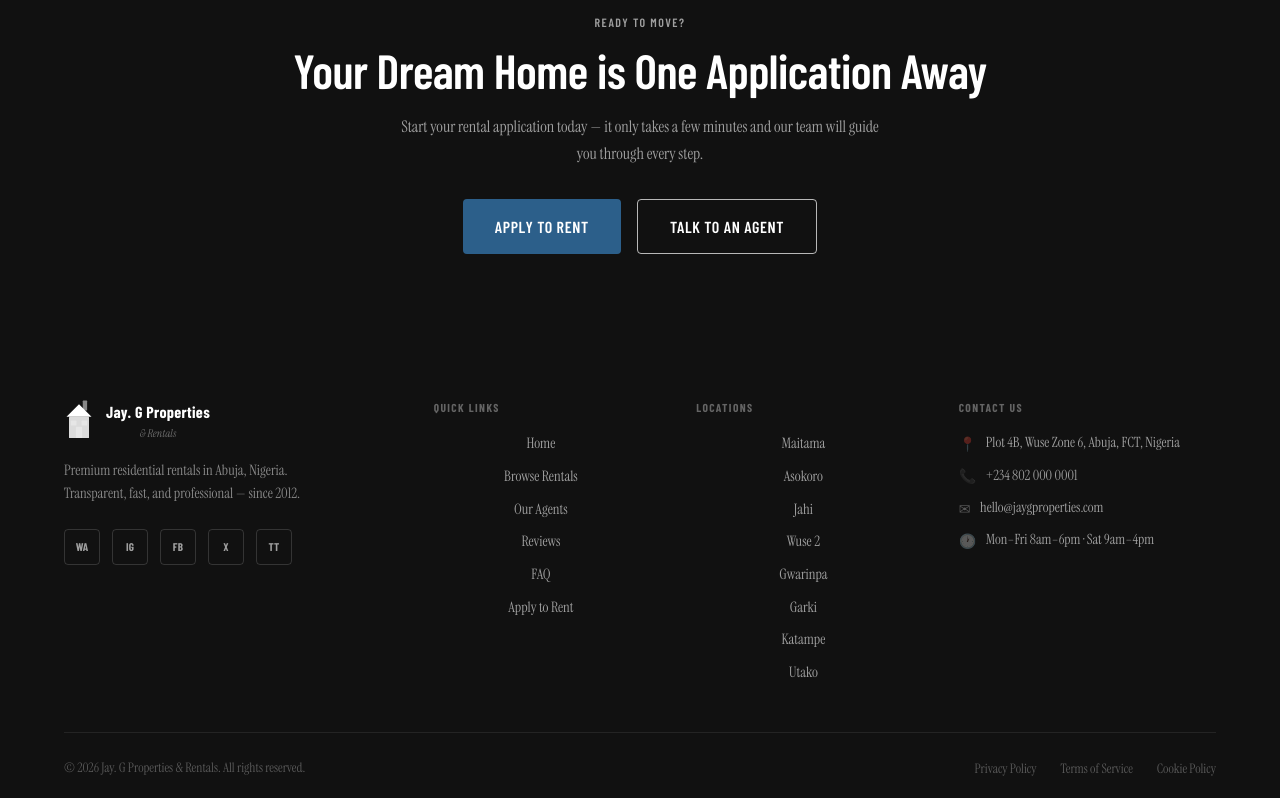
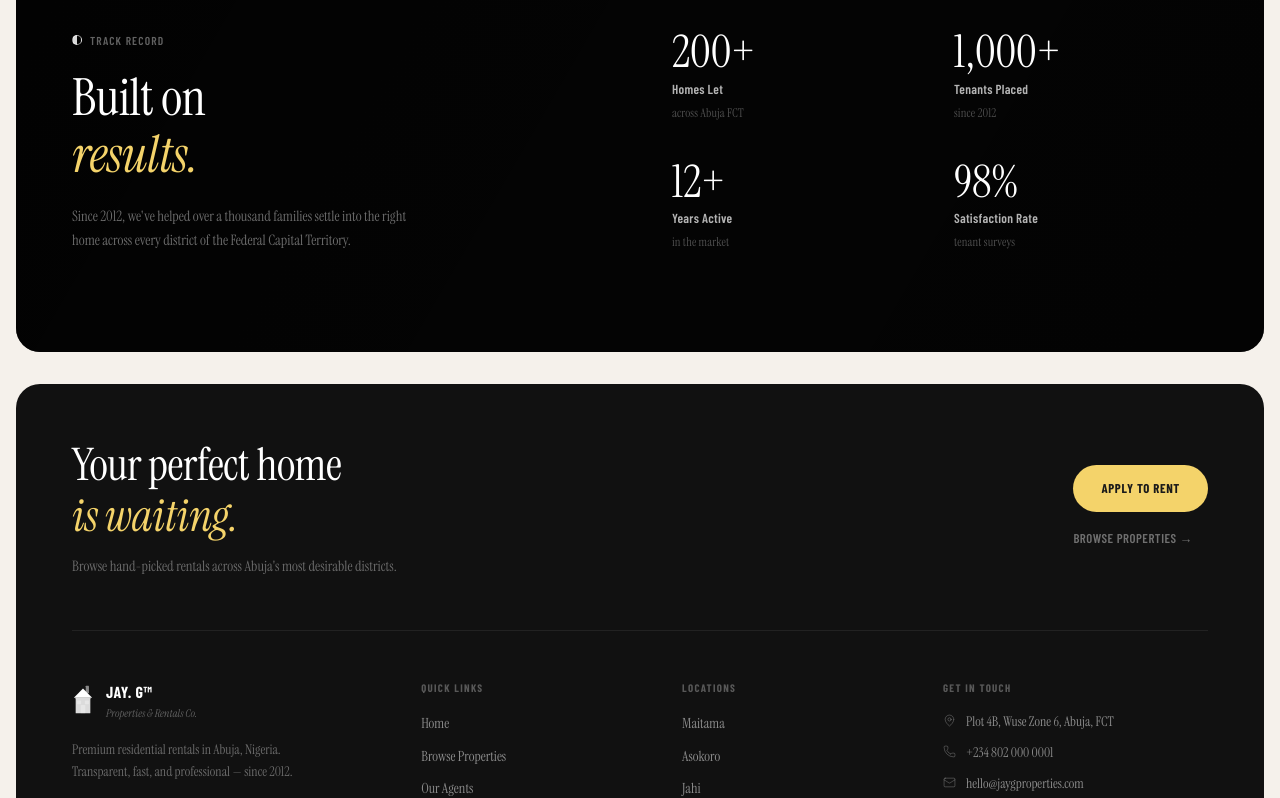
Before and after one commit to nonaseih/glamour.j-properties, a React (Vite) app: page / in a window 1280 px wide. Shown: the part 3040-3838 px from the top of the page. Built offline with nearby package versions, Linux system fonts and the light colour scheme; a web font is replaced by a local one.

Commit message:
Homepage Upgrade Completed

```diff
--- a/src/components/Footer.jsx
+++ b/src/components/Footer.jsx
@@ -1,107 +1,146 @@
+import { MapPin, Phone, Mail, Clock } from 'lucide-react'
 import HouseLogo from './HouseLogo'
 import { WA_BASE } from '../data'
 
+const NAV_LINKS = [
+  ['home',         'Home'],
+  ['rentals',      'Browse Properties'],
+  ['agents',       'Our Agents'],
+  ['testimonials', 'Reviews'],
+  ['faq',          'FAQ'],
+  ['apply',        'Apply to Rent'],
+]
+
+const LOCATIONS = ['Maitama', 'Asokoro', 'Jahi', 'Wuse 2', 'Gwarinpa', 'Garki', 'Katampe', 'Utako']
+
 const SOCIALS = [
-  { label: 'WA', href: WA_BASE + '?text=Hi%2C%20I%27d%20like%20to%20enquire%20about%20a%20property.' },
+  { label: 'WA', href: `${WA_BASE}?text=Hi%2C%20I%27d%20like%20to%20enquire%20about%20a%20property.` },
   { label: 'IG', href: '#' },
   { label: 'FB', href: '#' },
-  { label: 'X', href: '#' },
+  { label: 'X',  href: '#' },
   { label: 'TT', href: '#' },
 ]
 
 export default function Footer({ navigate }) {
-  const go = (id) => (e) => { e.preventDefault(); navigate(id) }
+  return (
+    <footer className="footer-stage">
+      <div className="footer-wrap">
 
-  return (
-    <footer className="footer">
-      <div className="container">
-        <div className="footer__grid">
-          <div className="footer__brand">
-            <button onClick={go('home')} style={{ display: 'flex', alignItems: 'center', gap: '0.75rem', color: '#fff' }}>
-              <HouseLogo size={30} />
+        {/* ── CTA ── */}
+        <div className="footer-cta">
+          <div className="footer-cta__text">
+            <h2 className="footer-cta__h2">
+              Your perfect home<br />
+              <em>is waiting.</em>
+            </h2>
+            <p className="footer-cta__sub">
+              Browse hand-picked rentals across Abuja's most desirable districts.
+            </p>
+          </div>
+          <div className="footer-cta__actions">
+            <button className="footer-cta__primary" onClick={() => navigate('apply')}>
+              Apply to Rent
+            </button>
+            <button className="footer-cta__ghost" onClick={() => navigate('rentals')}>
+              Browse Properties →
+            </button>
+          </div>
+        </div>
+
+        <div className="footer-rule" />
+
+        {/* ── Grid ── */}
+        <div className="footer-grid">
+
+          {/* Brand */}
+          <div className="footer-brand">
+            <button className="footer-brand__logo" onClick={() => navigate('home')}>
+              <HouseLogo size={22} />
               <div>
-                <div style={{ fontFamily: 'var(--font-display)', fontWeight: 700, fontSize: '1rem', letterSpacing: '0.02em' }}>
-                  Jay. G Properties
-                </div>
-                <div style={{ fontFamily: 'var(--font-body)', fontStyle: 'italic', fontSize: '0.68rem', color: 'rgba(255,255,255,.4)' }}>
-                  & Rentals
-                </div>
+                <div className="footer-brand__name">JAY. G™</div>
+                <div className="footer-brand__sub">Properties &amp; Rentals Co.</div>
               </div>
             </button>
-            <p className="footer__tagline">
-              Premium residential rentals in Abuja, Nigeria. Transparent, fast, and professional — since 2012.
+            <p className="footer-brand__tagline">
+              Premium residential rentals in Abuja, Nigeria.
+              Transparent, fast, and professional — since 2012.
             </p>
-            <div className="footer__socials">
+            <div className="footer-socials">
               {SOCIALS.map((s) => (
-                <a key={s.label} href={s.href} className="footer__social" target="_blank" rel="noopener noreferrer">
+                <a
+                  key={s.label}
+                  href={s.href}
+                  className="footer-social"
+                  target="_blank"
+                  rel="noopener noreferrer"
+                >
                   {s.label}
                 </a>
               ))}
             </div>
           </div>
 
-          <div>
-            <div className="footer__col-title">Quick Links</div>
-            <div className="footer__links">
-              {[
-                ['home', 'Home'],
-                ['rentals', 'Browse Rentals'],
-                ['agents', 'Our Agents'],
-                ['testimonials', 'Reviews'],
-                ['faq', 'FAQ'],
-                ['apply', 'Apply to Rent'],
-              ].map(([id, label]) => (
-                <button key={id} className="footer__link" onClick={go(id)}>
+          {/* Quick Links */}
+          <div className="footer-col">
+            <div className="footer-col__title">Quick Links</div>
+            <nav className="footer-col__links">
+              {NAV_LINKS.map(([id, label]) => (
+                <button key={id} className="footer-col__link" onClick={() => navigate(id)}>
                   {label}
                 </button>
               ))}
-            </div>
+            </nav>
           </div>
 
-          <div>
-            <div className="footer__col-title">Locations</div>
-            <div className="footer__links">
-              {['Maitama', 'Asokoro', 'Jahi', 'Wuse 2', 'Gwarinpa', 'Garki', 'Katampe', 'Utako'].map((loc) => (
-                <button key={loc} className="footer__link" onClick={go('rentals')}>
+          {/* Locations */}
+          <div className="footer-col">
+            <div className="footer-col__title">Locations</div>
+            <nav className="footer-col__links">
+              {LOCATIONS.map((loc) => (
+                <button key={loc} className="footer-col__link" onClick={() => navigate('rentals')}>
                   {loc}
                 </button>
               ))}
-            </div>
+            </nav>
           </div>
 
-          <div>
-            <div className="footer__col-title">Contact Us</div>
-            <div className="footer__links">
-              <div className="footer__contact-item">
-                <span className="footer__contact-icon">📍</span>
-                <span>Plot 4B, Wuse Zone 6, Abuja, FCT, Nigeria</span>
+          {/* Contact */}
+          <div className="footer-col">
+            <div className="footer-col__title">Get in Touch</div>
+            <div className="footer-col__links">
+              <div className="footer-contact">
+                <MapPin size={13} strokeWidth={1.5} />
+                <span>Plot 4B, Wuse Zone 6, Abuja, FCT</span>
               </div>
-              <div className="footer__contact-item">
-                <span className="footer__contact-icon">📞</span>
+              <div className="footer-contact">
+                <Phone size={13} strokeWidth={1.5} />
                 <span>+234 802 000 0001</span>
               </div>
-              <div className="footer__contact-item">
-                <span className="footer__contact-icon">✉</span>
+              <div className="footer-contact">
+                <Mail size={13} strokeWidth={1.5} />
                 <span>hello@jaygproperties.com</span>
               </div>
-              <div className="footer__contact-item">
-                <span className="footer__contact-icon">🕐</span>
+              <div className="footer-contact">
+                <Clock size={13} strokeWidth={1.5} />
                 <span>Mon–Fri 8am–6pm · Sat 9am–4pm</span>
               </div>
             </div>
           </div>
+
         </div>
 
-        <div className="footer__bottom">
-          <p className="footer__copy">
-            © {new Date().getFullYear()} Jay. G Properties & Rentals. All rights reserved.
+        {/* ── Bottom bar ── */}
+        <div className="footer-bottom">
+          <p className="footer-bottom__copy">
+            © {new Date().getFullYear()} Jay. G Properties &amp; Rentals. All rights reserved.
           </p>
-          <div className="footer__bottom-links">
-            <a href="#" className="footer__bottom-link">Privacy Policy</a>
-            <a href="#" className="footer__bottom-link">Terms of Service</a>
-            <a href="#" className="footer__bottom-link">Cookie Policy</a>
+          <div className="footer-bottom__links">
+            <a href="#" className="footer-bottom__link">Privacy</a>
+            <a href="#" className="footer-bottom__link">Terms</a>
+            <a href="#" className="footer-bottom__link">Cookies</a>
           </div>
         </div>
+
       </div>
     </footer>
   )
--- a/src/index.css
+++ b/src/index.css
@@ -475,122 +475,260 @@ p { line-height: 1.7; }
 
 /* ── Footer ──────────────────────────────────────────────── */
 
-.footer {
+/* ── Footer ───────────────────────────────────────────────── */
+
+.footer-stage {
+  padding: 16px;
+}
+
+.footer-wrap {
+  border-radius: 24px;
   background: var(--dark);
-  color: rgba(255,255,255,.8);
-  padding-block: 4rem 2rem;
-}
-
-.footer__grid {
+  overflow: hidden;
+  color: rgba(255,255,255,0.8);
+}
+
+/* CTA */
+.footer-cta {
+  display: flex;
+  align-items: center;
+  justify-content: space-between;
+  gap: 40px;
+  padding: 56px 56px 52px;
+}
+
+.footer-cta__h2 {
+  font-family: var(--font-body) !important;
+  font-weight: 400 !important;
+  font-size: clamp(2rem, 3.5vw, 3rem);
+  line-height: 1.15;
+  color: #fff;
+  margin-bottom: 12px;
+}
+
+.footer-cta__h2 em {
+  font-style: italic;
+  color: var(--accent-yellow);
+}
+
+.footer-cta__sub {
+  font-size: 0.9rem;
+  color: rgba(255,255,255,0.38);
+  line-height: 1.6;
+  max-width: 340px;
+}
+
+.footer-cta__actions {
+  display: flex;
+  flex-direction: column;
+  gap: 12px;
+  align-items: flex-start;
+  flex-shrink: 0;
+}
+
+.footer-cta__primary {
+  font-family: var(--font-display);
+  font-size: 0.8rem;
+  font-weight: 700;
+  letter-spacing: 0.05em;
+  text-transform: uppercase;
+  padding: 13px 28px;
+  border-radius: 999px;
+  background: var(--accent-yellow);
+  color: var(--ink);
+  white-space: nowrap;
+  transition: filter var(--transition), transform var(--transition);
+}
+
+.footer-cta__primary:hover {
+  filter: brightness(1.06);
+  transform: translateY(-1px);
+}
+
+.footer-cta__ghost {
+  font-family: var(--font-display);
+  font-size: 0.8rem;
+  font-weight: 600;
+  letter-spacing: 0.04em;
+  text-transform: uppercase;
+  color: rgba(255,255,255,0.4);
+  padding: 4px 0;
+  transition: color var(--transition);
+  white-space: nowrap;
+}
+
+.footer-cta__ghost:hover { color: #fff; }
+
+/* Divider */
+.footer-rule {
+  height: 1px;
+  background: rgba(255,255,255,0.07);
+  margin: 0 56px;
+}
+
+/* Grid */
+.footer-grid {
   display: grid;
-  grid-template-columns: 1.5fr 1fr 1fr 1.2fr;
-  gap: 3rem;
-  padding-bottom: 3rem;
-  border-bottom: 1px solid rgba(255,255,255,.08);
-}
-
-.footer__brand { display: flex; flex-direction: column; gap: 1rem; }
-
-.footer__tagline {
-  font-size: 0.9rem;
-  color: rgba(255,255,255,.5);
-  line-height: 1.6;
-  max-width: 260px;
-}
-
-.footer__socials {
-  display: flex;
-  gap: 0.75rem;
-  margin-top: 0.5rem;
-}
-
-.footer__social {
-  width: 36px;
-  height: 36px;
-  border-radius: var(--radius);
-  border: 1px solid rgba(255,255,255,.15);
-  display: flex;
-  align-items: center;
-  justify-content: center;
-  color: rgba(255,255,255,.6);
-  font-size: 0.85rem;
+  grid-template-columns: 1.4fr 1fr 1fr 1.2fr;
+  gap: 40px;
+  padding: 48px 56px;
+}
+
+/* Brand */
+.footer-brand {
+  display: flex;
+  flex-direction: column;
+  gap: 16px;
+}
+
+.footer-brand__logo {
+  display: flex;
+  align-items: center;
+  gap: 12px;
+  color: #fff;
+  text-align: left;
+}
+
+.footer-brand__name {
+  font-family: var(--font-display);
+  font-weight: 700;
+  font-size: 1rem;
+  letter-spacing: 0.03em;
+  color: #fff;
+}
+
+.footer-brand__sub {
+  font-family: var(--font-body);
+  font-style: italic;
+  font-size: 0.68rem;
+  color: rgba(255,255,255,0.35);
+  margin-top: 1px;
+}
+
+.footer-brand__tagline {
+  font-size: 0.84rem;
+  color: rgba(255,255,255,0.38);
+  line-height: 1.65;
+  max-width: 240px;
+}
+
+.footer-socials {
+  display: flex;
+  gap: 8px;
+  flex-wrap: wrap;
+}
+
+.footer-social {
+  font-family: var(--font-display);
+  font-size: 0.64rem;
+  font-weight: 700;
+  letter-spacing: 0.06em;
+  padding: 6px 12px;
+  border-radius: 999px;
+  border: 1px solid rgba(255,255,255,0.12);
+  color: rgba(255,255,255,0.45);
   transition: border-color var(--transition), color var(--transition), background var(--transition);
-  font-family: var(--font-display);
-  font-weight: 700;
-  font-size: 0.7rem;
-  letter-spacing: 0.02em;
-}
-
-.footer__social:hover {
-  border-color: rgba(255,255,255,.4);
-  color: #fff;
-  background: rgba(255,255,255,.07);
-}
-
-.footer__col-title {
-  font-family: var(--font-display);
-  font-size: 0.72rem;
+}
+
+.footer-social:hover {
+  border-color: rgba(255,255,255,0.3);
+  color: #fff;
+  background: rgba(255,255,255,0.06);
+}
+
+/* Columns */
+.footer-col { display: flex; flex-direction: column; gap: 0; }
+
+.footer-col__title {
+  font-family: var(--font-display);
+  font-size: 0.68rem;
   font-weight: 700;
   letter-spacing: 0.12em;
   text-transform: uppercase;
-  color: rgba(255,255,255,.35);
-  margin-bottom: 1rem;
-}
-
-.footer__links {
+  color: rgba(255,255,255,0.3);
+  margin-bottom: 16px;
+}
+
+.footer-col__links {
   display: flex;
   flex-direction: column;
-  gap: 0.6rem;
-}
-
-.footer__link {
-  font-size: 0.9rem;
-  color: rgba(255,255,255,.6);
+  gap: 10px;
+}
+
+.footer-col__link {
+  font-size: 0.875rem;
+  color: rgba(255,255,255,0.52);
+  text-align: left;
   transition: color var(--transition);
 }
 
-.footer__link:hover { color: #fff; }
-
-.footer__contact-item {
-  display: flex;
-  gap: 0.6rem;
-  font-size: 0.88rem;
-  color: rgba(255,255,255,.6);
-  line-height: 1.5;
-}
-
-.footer__contact-icon {
-  flex-shrink: 0;
-  margin-top: 0.1rem;
-  color: rgba(255,255,255,.3);
-}
-
-.footer__bottom {
-  padding-top: 1.5rem;
+.footer-col__link:hover { color: #fff; }
+
+.footer-contact {
+  display: flex;
+  align-items: flex-start;
+  gap: 10px;
+  font-size: 0.84rem;
+  color: rgba(255,255,255,0.52);
+  line-height: 1.55;
+}
+
+.footer-contact svg { flex-shrink: 0; margin-top: 2px; color: rgba(255,255,255,0.28); }
+
+/* Bottom bar */
+.footer-bottom {
   display: flex;
   align-items: center;
   justify-content: space-between;
   flex-wrap: wrap;
-  gap: 0.75rem;
-}
-
-.footer__copy {
-  font-size: 0.82rem;
-  color: rgba(255,255,255,.3);
-}
-
-.footer__bottom-links {
-  display: flex;
-  gap: 1.5rem;
-}
-
-.footer__bottom-link {
-  font-size: 0.82rem;
-  color: rgba(255,255,255,.3);
+  gap: 12px;
+  padding: 20px 56px 28px;
+  border-top: 1px solid rgba(255,255,255,0.06);
+}
+
+.footer-bottom__copy {
+  font-size: 0.78rem;
+  color: rgba(255,255,255,0.22);
+}
+
+.footer-bottom__links {
+  display: flex;
+  gap: 20px;
+}
+
+.footer-bottom__link {
+  font-size: 0.78rem;
+  color: rgba(255,255,255,0.22);
   transition: color var(--transition);
 }
 
-.footer__bottom-link:hover { color: rgba(255,255,255,.6); }
+.footer-bottom__link:hover { color: rgba(255,255,255,0.55); }
+
+/* Responsive */
+@media (max-width: 1024px) {
+  .footer-cta { padding: 48px 44px 44px; }
+  .footer-rule { margin: 0 44px; }
+  .footer-grid { grid-template-columns: 1fr 1fr; gap: 32px; padding: 44px 44px; }
+  .footer-bottom { padding: 20px 44px 28px; }
+}
+
+@media (max-width: 768px) {
+  .footer-stage { padding: 0 0 8px; }
+  .footer-wrap { border-radius: 0; }
+  .footer-cta { flex-direction: column; align-items: flex-start; padding: 40px 28px 36px; }
+  .footer-cta__actions { flex-direction: row; flex-wrap: wrap; }
+  .footer-rule { margin: 0 28px; }
+  .footer-grid { grid-template-columns: 1fr 1fr; gap: 28px; padding: 36px 28px; }
+  .footer-bottom { flex-direction: column; align-items: flex-start; padding: 20px 28px 28px; }
+}
+
+@media (max-width: 480px) {
+  .footer-grid { grid-template-columns: 1fr; }
+  .footer-cta { padding: 36px 24px 32px; }
+  .footer-rule { margin: 0 24px; }
+  .footer-grid { padding: 32px 24px; }
+  .footer-bottom { padding: 18px 24px 24px; }
+}
 
 /* ── WhatsApp Float ──────────────────────────────────────── */
 
@@ -2418,15 +2556,141 @@ p { line-height: 1.7; }
 
 /* ── CTA Banner ──────────────────────────────────────────── */
 
-.cta-banner {
-  background: var(--dark);
-  padding-block: 5rem;
-  text-align: center;
-}
-
-.cta-banner h2 { color: #fff; margin-bottom: 1rem; }
-.cta-banner p { color: rgba(255,255,255,.6); margin-bottom: 2rem; max-width: 480px; margin-inline: auto; }
-.cta-banner__actions { display: flex; gap: 1rem; justify-content: center; flex-wrap: wrap; }
+/* ── Stats Reel (video background) ──────────────────────── */
+
+.vidband-stage {
+  padding: 0 16px 16px;
+}
+
+.vidband {
+  border-radius: 24px;
+  overflow: hidden;
+  position: relative;
+  min-height: 420px;
+  display: flex;
+  align-items: center;
+  background: #0a0a0a;
+}
+
+.vidband__video {
+  position: absolute;
+  inset: 0;
+  width: 100%;
+  height: 100%;
+  object-fit: cover;
+  display: block;
+}
+
+.vidband__overlay {
+  position: absolute;
+  inset: 0;
+  background: linear-gradient(
+    120deg,
+    rgba(0,0,0,0.82) 0%,
+    rgba(0,0,0,0.60) 55%,
+    rgba(0,0,0,0.72) 100%
+  );
+}
+
+.vidband__inner {
+  position: relative;
+  z-index: 1;
+  width: 100%;
+  padding: 64px 56px;
+  display: grid;
+  grid-template-columns: 1fr 1fr;
+  gap: 64px;
+  align-items: center;
+}
+
+/* Text side */
+.vidband__eyebrow {
+  display: flex;
+  align-items: center;
+  gap: 8px;
+  margin-bottom: 20px;
+}
+
+.vidband__eyebrow-dot {
+  width: 10px;
+  height: 10px;
+  border-radius: 50%;
+  background: linear-gradient(to right, rgba(255,255,255,0.85) 50%, transparent 50%);
+  border: 1.5px solid rgba(255,255,255,0.6);
+  flex-shrink: 0;
+}
+
+.vidband__eyebrow span {
+  font-family: var(--font-display);
+  font-size: 0.72rem;
+  font-weight: 600;
+  letter-spacing: 0.1em;
+  text-transform: uppercase;
+  color: rgba(255,255,255,0.38);
+}
+
+.vidband__h2 {
+  font-family: var(--font-body) !important;
+  font-weight: 400 !important;
+  font-size: clamp(2.2rem, 4vw, 3.2rem);
+  line-height: 1.12;
+  color: #fff;
+  margin-bottom: 20px;
+}
+
+.vidband__h2 em {
+  font-style: italic;
+  color: var(--accent-yellow);
+}
+
+.vidband__sub {
+  font-size: 0.9rem;
+  line-height: 1.7;
+  color: rgba(255,255,255,0.42);
+  max-width: 360px;
+}
+
+/* Stats grid */
+.vidband__stats {
+  display: grid;
+  grid-template-columns: 1fr 1fr;
+  gap: 36px 28px;
+}
+
+.vidband__stat { display: flex; flex-direction: column; gap: 4px; }
+
+.vidband__stat-num {
+  font-family: var(--font-body);
+  font-weight: 400;
+  font-size: clamp(2rem, 3.5vw, 3rem);
+  line-height: 1;
+  color: #fff;
+}
+
+.vidband__stat-label {
+  font-family: var(--font-display);
+  font-size: 0.82rem;
+  font-weight: 600;
+  letter-spacing: 0.02em;
+  color: rgba(255,255,255,0.7);
+}
+
+.vidband__stat-sub {
+  font-size: 0.76rem;
+  color: rgba(255,255,255,0.3);
+  letter-spacing: 0.01em;
+}
+
+@media (max-width: 900px) {
+  .vidband__inner { grid-template-columns: 1fr; gap: 40px; padding: 52px 44px; }
+}
+
+@media (max-width: 640px) {
+  .vidband-stage { padding: 0 0 8px; }
+  .vidband { border-radius: 0; min-height: unset; }
+  .vidband__inner { padding: 48px 28px; gap: 36px; }
+  .vidband__stats { gap: 24px 20px; }
+}
 
 /* ── Page Hero ───────────────────────────────────────────── */
 
@@ -3383,7 +3647,6 @@ p { line-height: 1.7; }
   .about-visual { min-height: 320px; }
   .about-content { padding: 40px 36px; }
   .grid-4 { grid-template-columns: repeat(2, 1fr); }
-  .footer__grid { grid-template-columns: 1fr 1fr; gap: 2rem; }
   .rentals-layout { grid-template-columns: 220px 1fr; }
   .apply-layout { grid-template-columns: 1fr; }
   .apply-sidebar { position: static; }
@@ -3451,9 +3714,6 @@ p { line-height: 1.7; }
   .apply-form__grid { grid-template-columns: 1fr; }
   .contact-form__grid { grid-template-columns: 1fr; }
 
-  .footer__grid { grid-template-columns: 1fr; gap: 2rem; }
-  .footer__bottom { flex-direction: column; align-items: flex-start; }
-
   .modal { border-radius: var(--radius-md) var(--radius-md) 0 0; }
   .modal-overlay { align-items: flex-end; padding: 0; }
   .modal__amenities { grid-template-columns: 1fr; }
@@ -3463,7 +3723,7 @@ p { line-height: 1.7; }
 
   .stepper__label { display: none; }
 
-  .cta-banner__actions { flex-direction: column; align-items: center; }
+
 }
 
 @media (max-width: 480px) {
--- a/src/pages/HomePage.jsx
+++ b/src/pages/HomePage.jsx
@@ -422,22 +422,46 @@ export default function HomePage({ navigate, page }) {
         ))}
       </div>
 
-      {/* ── CTA Banner ── */}
-      <section className="cta-banner">
-        <div className="container">
-          <p className="label label--light" style={{ marginBottom: '0.75rem' }}>Ready to Move?</p>
-          <h2>Your Dream Home is One Application Away</h2>
-          <p>Start your rental application today — it only takes a few minutes and our team will guide you through every step.</p>
-          <div className="cta-banner__actions">
-            <button className="btn btn-primary btn-lg" onClick={() => navigate('apply')}>
-              Apply to Rent
-            </button>
-            <button className="btn btn-outline-white btn-lg" onClick={() => navigate('contact')}>
-              Talk to an Agent
-            </button>
+      {/* ── Stats Reel ── */}
+      <div className="vidband-stage">
+        <div className="vidband">
+          <video className="vidband__video" autoPlay muted loop playsInline />
+          <div className="vidband__overlay" />
+          <div className="vidband__inner">
+
+            <div className="vidband__text">
+              <div className="vidband__eyebrow">
+                <div className="vidband__eyebrow-dot" />
+                <span>Track Record</span>
+              </div>
+              <h2 className="vidband__h2">
+                Built on<br />
+                <em>results.</em>
+              </h2>
+              <p className="vidband__sub">
+                Since 2012, we've helped over a thousand families settle into the right home
+                across every district of the Federal Capital Territory.
+              </p>
+            </div>
+
+            <div className="vidband__stats">
+              {[
+                { num: '200+',   label: 'Homes Let',        sub: 'across Abuja FCT' },
+                { num: '1,000+', label: 'Tenants Placed',   sub: 'since 2012'       },
+                { num: '12+',    label: 'Years Active',      sub: 'in the market'    },
+                { num: '98%',    label: 'Satisfaction Rate', sub: 'tenant surveys'   },
+              ].map((s) => (
+                <div key={s.label} className="vidband__stat">
+                  <div className="vidband__stat-num">{s.num}</div>
+                  <div className="vidband__stat-label">{s.label}</div>
+                  <div className="vidband__stat-sub">{s.sub}</div>
+                </div>
+              ))}
+            </div>
+
           </div>
         </div>
-      </section>
+      </div>
     </>
   )
 }
```
